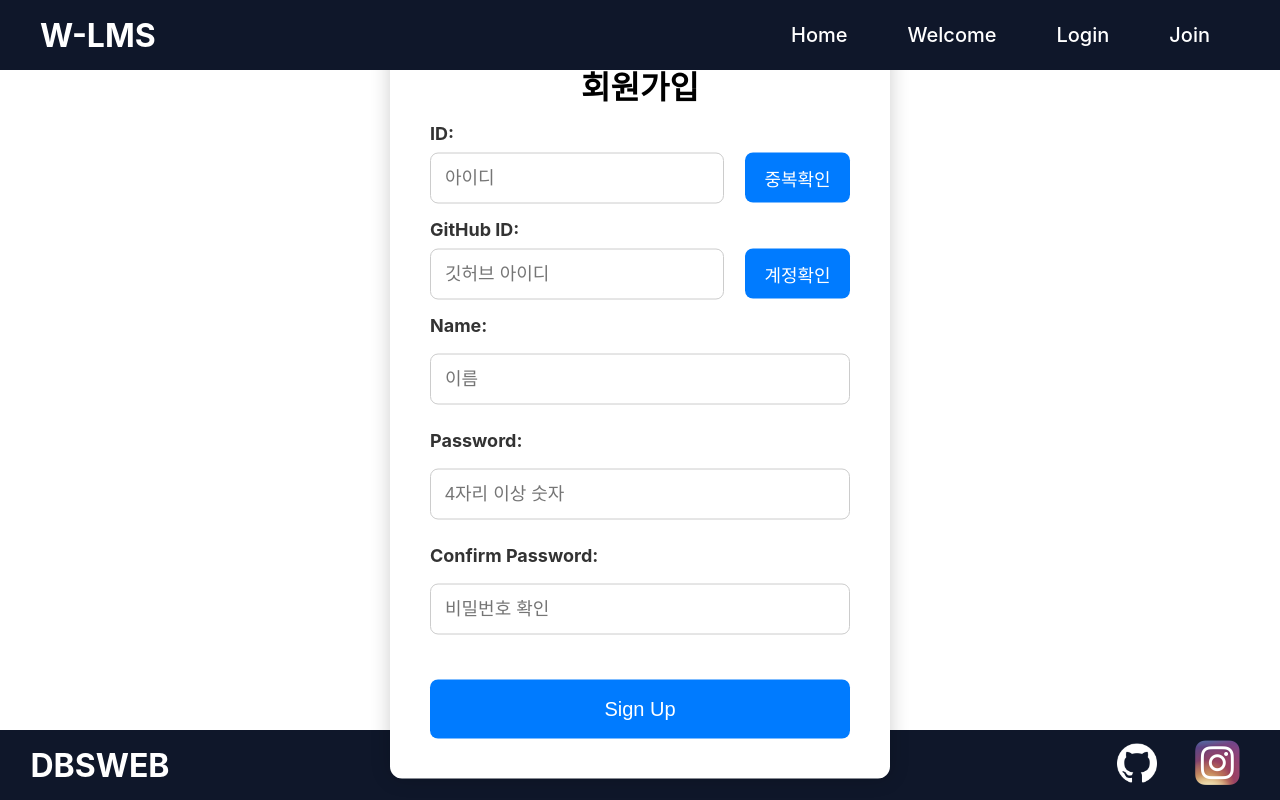
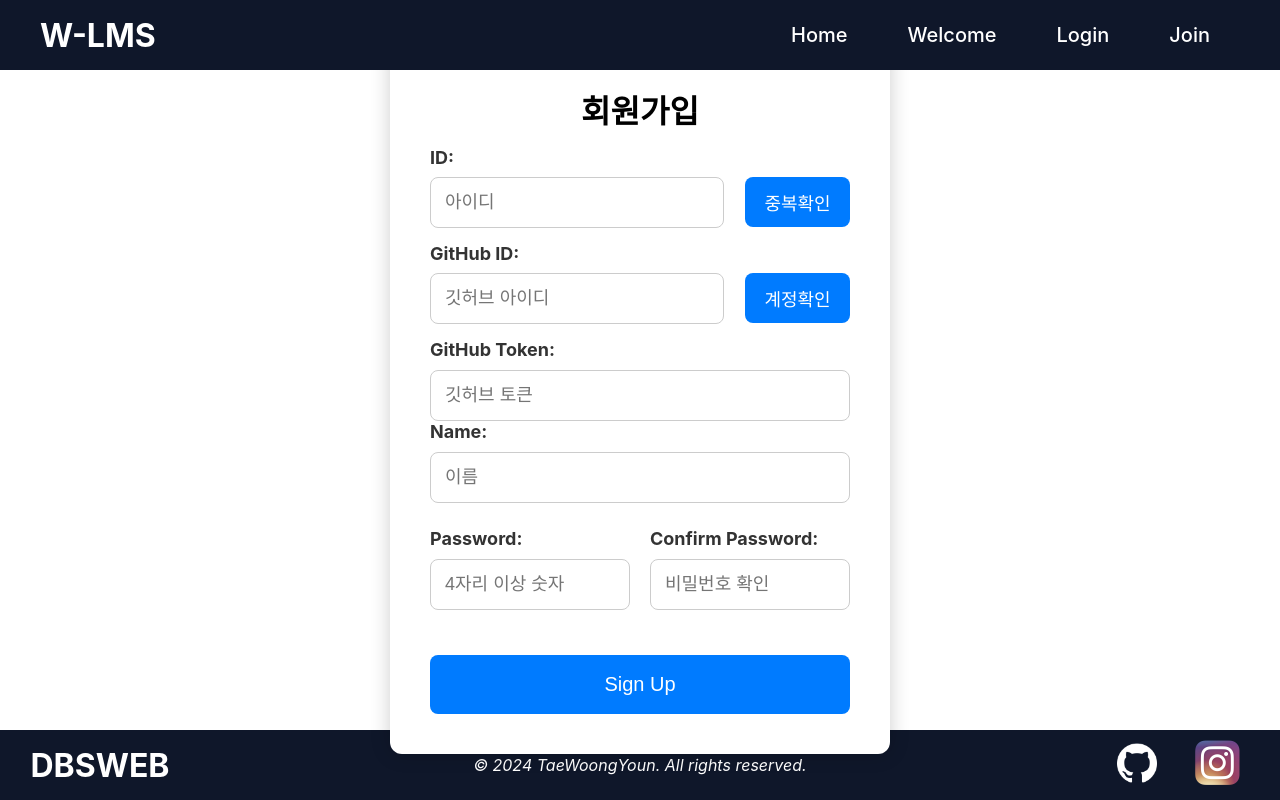
Before and after one commit to TaeWoongYoun/LMS, a React (Create React App) app: page /join in a window 1280 px wide. Built offline with nearby package versions, Linux system fonts and the light colour scheme.

Commit message:
feat : Add token join page

```diff
--- a/src/pages/JoinPage.js
+++ b/src/pages/JoinPage.js
@@ -8,6 +8,7 @@ function JoinPage() {
     const [password, setPassword] = useState('');
     const [confirmPassword, setConfirmPassword] = useState('');
     const [githubId, setGithubId] = useState('');
+    const [githubToken, setGithubToken] = useState('');
     const [error, setError] = useState('');
     const [success, setSuccess] = useState('');
     const [idChecked, setIdChecked] = useState(false);
@@ -27,13 +28,17 @@ function JoinPage() {
 
     // GitHub 계정 확인
     const checkGithubAccount = async () => {
-        if (!githubId) {
-            setError('GitHub ID를 입력해주세요.');
+        if (!githubId || !githubToken) {
+            setError('GitHub ID와 토큰을 모두 입력해주세요.');
             return;
         }
 
         try {
-            const response = await axios.get(`http://localhost:3001/api/check-github/${githubId}`);
+            const response = await axios.get(`http://localhost:3001/api/check-github/${githubId}`, {
+                headers: {
+                    'Authorization': `token ${githubToken}`
+                }
+            });
             if (response.data.valid) {
                 setSuccess('유효한 GitHub 계정입니다.');
                 setError('');
@@ -90,6 +95,14 @@ function JoinPage() {
         setSuccess('');
     };
 
+    // GitHub Token 변경 시 확인 상태 초기화
+    const handleGithubTokenChange = (e) => {
+        setGithubToken(e.target.value);
+        setGithubChecked(false);
+        setError('');
+        setSuccess('');
+    };
+
     const handleJoin = async (e) => {
         e.preventDefault();
 
@@ -118,15 +131,23 @@ function JoinPage() {
             return;
         }
 
+        if (!githubToken) {
+            setError('GitHub 토큰을 입력해주세요.');
+            return;
+        }
+
         try {
             const response = await axios.post('http://localhost:3001/api/register', {
                 id,
                 pw: password,
                 name,
-                githubId
+                githubId,
+                githubToken
             });
             setSuccess('회원가입이 완료되었습니다!');
             setError('');
+            // 회원가입 성공 후 로그인 페이지로 이동
+            window.location.href = '/login';
         } catch (err) {
             setError('회원가입에 실패했습니다.');
         }
@@ -139,8 +160,21 @@ function JoinPage() {
                 <div>
                     <label>ID: </label>
                     <div className='id-box'>
-                        <input type="text" className='input-id' placeholder='아이디' value={id} onChange={handleIdChange} required />
-                        <button type="button" onClick={checkIdDuplicate} className="check-button">중복확인</button>
+                        <input
+                            type="text"
+                            className='input-id'
+                            placeholder='아이디'
+                            value={id}
+                            onChange={handleIdChange}
+                            required
+                        />
+                        <button
+                            type="button"
+                            onClick={checkIdDuplicate}
+                            className="check-button"
+                        >
+                            중복확인
+                        </button>
                     </div>
                 </div>
                 <div>
@@ -164,33 +198,57 @@ function JoinPage() {
                     </div>
                 </div>
                 <div>
+                    <div className='input-group'>
+                        <label>GitHub Token: </label>
+                        <input
+                            type="text"
+                            className='input-token'
+                            placeholder='깃허브 토큰'
+                            value={githubToken}
+                            onChange={handleGithubTokenChange}
+                            required
+                        />
+                    </div>
+                    <div className='input-group'>
                         <label>Name: </label>
-                    <input type="text" className='input-name' placeholder='이름' value={name} onChange={(e) => setName(e.target.value)} required />
+                        <input
+                            type="text"
+                            className='input-name'
+                            placeholder='이름'
+                            value={name}
+                            onChange={(e) => setName(e.target.value)}
+                            required
+                        />
                     </div>
-                <div>
+                </div>
+                <div className='inline-inputs'>
+                    <div className='input-group'>
                         <label>Password: </label>
                         <input
                             type="password"
+                            className='input-password'
                             value={password}
                             onChange={(e) => setPassword(e.target.value)}
                             placeholder="4자리 이상 숫자"
                             required
                         />
                     </div>
-                <div>
+                    <div className='input-group'>
                         <label>Confirm Password: </label>
                         <input
                             type="password"
+                            className='input-password'
                             value={confirmPassword}
                             onChange={(e) => setConfirmPassword(e.target.value)}
                             placeholder="비밀번호 확인"
                             required
                         />
                     </div>
+                </div>
                 <button type="submit" className='submit-btn'>Sign Up</button>
-            </form>
                 {error && <p style={{ color: 'red' }}>{error}</p>}
                 {success && <p style={{ color: 'green' }}>{success}</p>}
+            </form>
         </div>
     );
 }
--- a/src/pages/styles/AuthStyle.css
+++ b/src/pages/styles/AuthStyle.css
@@ -23,11 +23,11 @@
     max-width: 500px;
 }
 
-.main-area form h1{
+.main-area form h1 {
     padding-bottom: 15px;
 }
 
-.main-area form div {
+.main-area form > div {
     margin-bottom: 25px;
 }
 
@@ -40,7 +40,7 @@
     color: #333;
 }
 
-.main-area .id-box{
+.main-area .id-box {
     display: flex;
     width: 100%;
     height: 40px;
@@ -48,7 +48,7 @@
     justify-content: space-between;
 }
 
-.main-area .id-box button{
+.main-area .id-box button {
     margin-top: 7px;
     width: 25%;
     padding: 12px;
@@ -60,7 +60,16 @@
     font-size: 18px;
 }
 
-.main-area .input-id{
+.main-area .input-token,
+.main-area .input-name {
+    width: 100%;
+    padding: 14px;
+    font-size: 18px;
+    border: 1px solid #ccc;
+    border-radius: 8px;
+}
+
+.main-area .input-id {
     width: 70%;
     padding: 14px;
     font-size: 18px;
@@ -69,18 +78,26 @@
     margin-top: 8px;
 }
 
-.main-area .input-name,
+.main-area .inline-inputs {
+    display: flex;
+    gap: 20px;
+}
+
+.main-area .inline-inputs .input-group {
+    flex: 1;
+}
+
 .main-area input[type="password"] {
     width: 100%;
     padding: 14px;
     font-size: 18px;
     border: 1px solid #ccc;
     border-radius: 8px;
-    margin-top: 8px;
 }
 
 .main-area .input-name:focus,
 .main-area .input-id:focus,
+.main-area .input-token:focus,
 .main-area input[type="password"]:focus {
     border-color: #007bff;
     outline: none;
@@ -111,12 +128,5 @@
 .main-area p {
     text-align: center;
     font-size: 18px;
+    margin-top: 15px;
 }
-
-.main-area p.red {
-    color: red;
-}
-
-.main-area p.green {
-    color: green;
-}
```
Also changed, not shown: 1 other file (tests, documents, lock files or other folders). Lines whose indentation alone changed are shown as unchanged.
